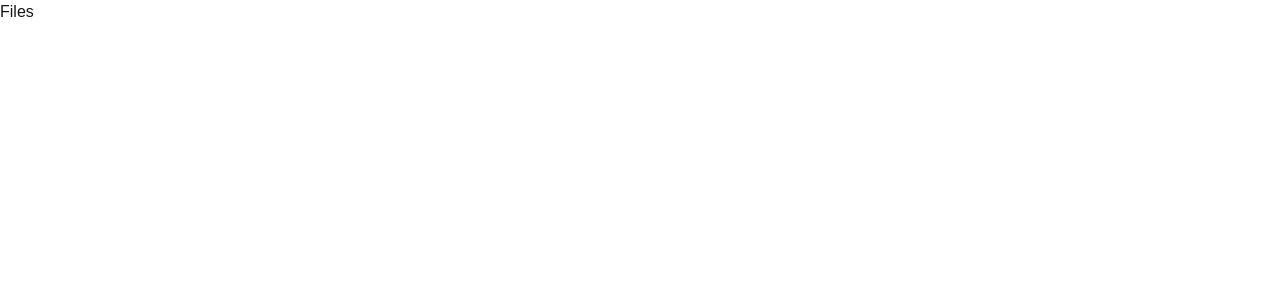
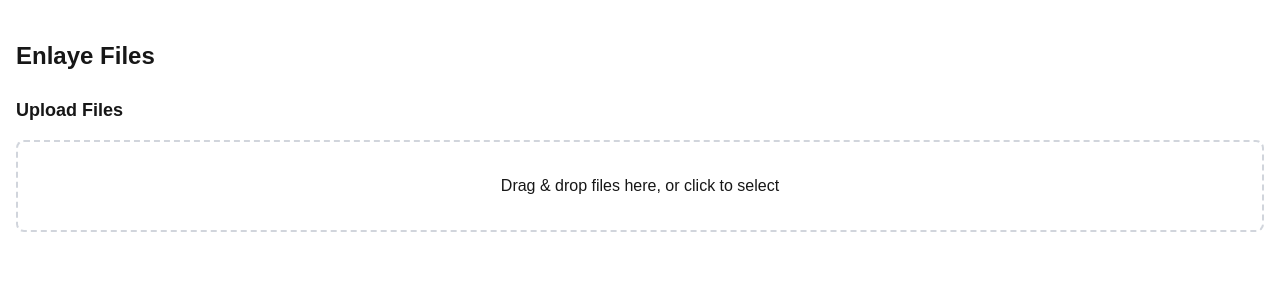
Before and after one commit to gmulier/enlaye-software-engineer-coding-challenge, a Next.js app: page / in a window 1280 px wide. Shown: the top 300 px of the page. Built offline with nearby package versions, Linux system fonts and the light colour scheme.

Commit message:
basic upload

```diff
--- a/package.json
+++ b/package.json
@@ -17,7 +17,8 @@
     "drizzle-orm": "^0.44.7",
     "next": "16.0.6",
     "react": "19.2.0",
-    "react-dom": "19.2.0"
+    "react-dom": "19.2.0",
+    "react-dropzone": "^14.3.8"
   },
   "devDependencies": {
     "@tailwindcss/postcss": "^4",
--- /dev/null
+++ b/src/app/UploadFiles.tsx
@@ -0,0 +1,78 @@
+"use client";
+
+import { useState, useCallback } from "react";
+import { useDropzone } from "react-dropzone";
+
+type ExtendedFile = File & {
+  /** can sometimes be an empty string */
+  webkitRelativePath?: string;
+  path?: string;
+  relativePath?: string;
+};
+
+type CreatedFile = {
+  id: number;
+  path: string;
+  size: number;
+};
+
+export function UploadFiles() {
+  const [createdFiles, setCreatedFiles] = useState<CreatedFile[]>([]);
+
+  const onDrop = useCallback(async (acceptedFiles: ExtendedFile[]) => {
+    if (acceptedFiles.length === 0) return;
+
+    const newCreatedFiles: CreatedFile[] = [];
+    for (const file of acceptedFiles) {
+      const path =
+        file.path || file.relativePath || file.webkitRelativePath || file.name;
+      const normalizedPath = path.replace(/^\.?\//, ""); // removes leading ./ or /
+
+      const formData = new FormData();
+      formData.append("file", file);
+      formData.append("path", normalizedPath);
+
+      const res = await fetch("/api/upload", {
+        method: "POST",
+        body: formData,
+      });
+
+      const data = await res.json();
+      newCreatedFiles.push(data.createdFile);
+    }
+    setCreatedFiles(newCreatedFiles);
+  }, []);
+
+  const { getRootProps, getInputProps, isDragActive } = useDropzone({
+    onDrop,
+    multiple: true,
+  });
+
+  return (
+    <div>
+      <h3 className="text-lg font-bold mb-4">Upload Files</h3>
+      <div
+        {...getRootProps()}
+        className={`border-2 border-dashed rounded-lg p-8 text-center cursor-pointer transition-colors ${
+          isDragActive
+            ? "border-blue-500 bg-blue-50"
+            : "border-gray-300 hover:border-gray-400"
+        }`}
+      >
+        <input {...getInputProps()} />
+        {isDragActive ? (
+          <p>Drop the files here...</p>
+        ) : (
+          <p>Drag & drop files here, or click to select</p>
+        )}
+      </div>
+      <ul className="list-disc list-inside mt-4">
+        {createdFiles.map((file) => (
+          <li key={file.id}>
+            Created file #{file.id}: {file.path} ({file.size} bytes)
+          </li>
+        ))}
+      </ul>
+    </div>
+  );
+}
--- /dev/null
+++ b/src/app/api/upload/route.ts
@@ -0,0 +1,48 @@
+import { db, files, users } from "@/db";
+import { NextRequest, NextResponse } from "next/server";
+
+const USER_ID = 1;
+
+export async function POST(request: NextRequest) {
+  await assertUserExists();
+
+  const formData = await request.formData();
+  const formFile = formData.get("file") as File | null;
+  const path = formData.get("path") as string;
+
+  if (!formFile) {
+    return NextResponse.json({ message: "No file uploaded" }, { status: 400 });
+  }
+
+  await db
+    .insert(users)
+    .values({
+      id: 1,
+      email: "test@test.com",
+      name: "Test User",
+    })
+    .onConflictDoNothing();
+
+  const [createdFile] = await db
+    .insert(files)
+    .values({
+      ownerId: 1,
+      path,
+      size: formFile.size,
+    })
+    .returning();
+
+  return NextResponse.json({
+    createdFile,
+  });
+}
+
+const assertUserExists = () =>
+  db
+    .insert(users)
+    .values({
+      id: USER_ID,
+      email: "test@test.com",
+      name: "Test User",
+    })
+    .onConflictDoNothing();
--- a/src/app/page.tsx
+++ b/src/app/page.tsx
@@ -1,3 +1,10 @@
+import { UploadFiles } from "./UploadFiles";
+
 export default function Home() {
-  return <div><h1>Files</h1></div>;
+  return (
+    <div className="container mx-auto px-4 py-10">
+      <h1 className="text-2xl font-bold mb-6">Enlaye Files</h1>
+      <UploadFiles />
+    </div>
+  );
 }
--- a/src/db/schema.ts
+++ b/src/db/schema.ts
@@ -1,4 +1,9 @@
-import { sqliteTable, text, integer, foreignKey } from "drizzle-orm/sqlite-core";
+import {
+  foreignKey,
+  integer,
+  sqliteTable,
+  text,
+} from "drizzle-orm/sqlite-core";
 
 export const users = sqliteTable("users", {
   id: integer().primaryKey({ autoIncrement: true }),
@@ -6,13 +11,18 @@ export const users = sqliteTable("users", {
   email: text().notNull().unique(),
 });
 
-export const files = sqliteTable("files", {
+export const files = sqliteTable(
+  "files",
+  {
     id: integer().primaryKey({ autoIncrement: true }),
-  ownerId: integer().notNull(),
+    ownerId: integer("owner_id").notNull(),
     path: text().notNull(),
-}, (table) => [
+    size: integer().notNull(),
+  },
+  (table) => [
     foreignKey({
       columns: [table.ownerId],
       foreignColumns: [users.id],
     }),
-]);
+  ]
+);
```
Also changed, not shown: example/A.csv (added), example/B.csv (added), example/imported/A_1.csv (added), 2 other files (tests, documents, lock files or other folders). Lines whose indentation alone changed are shown as unchanged.
